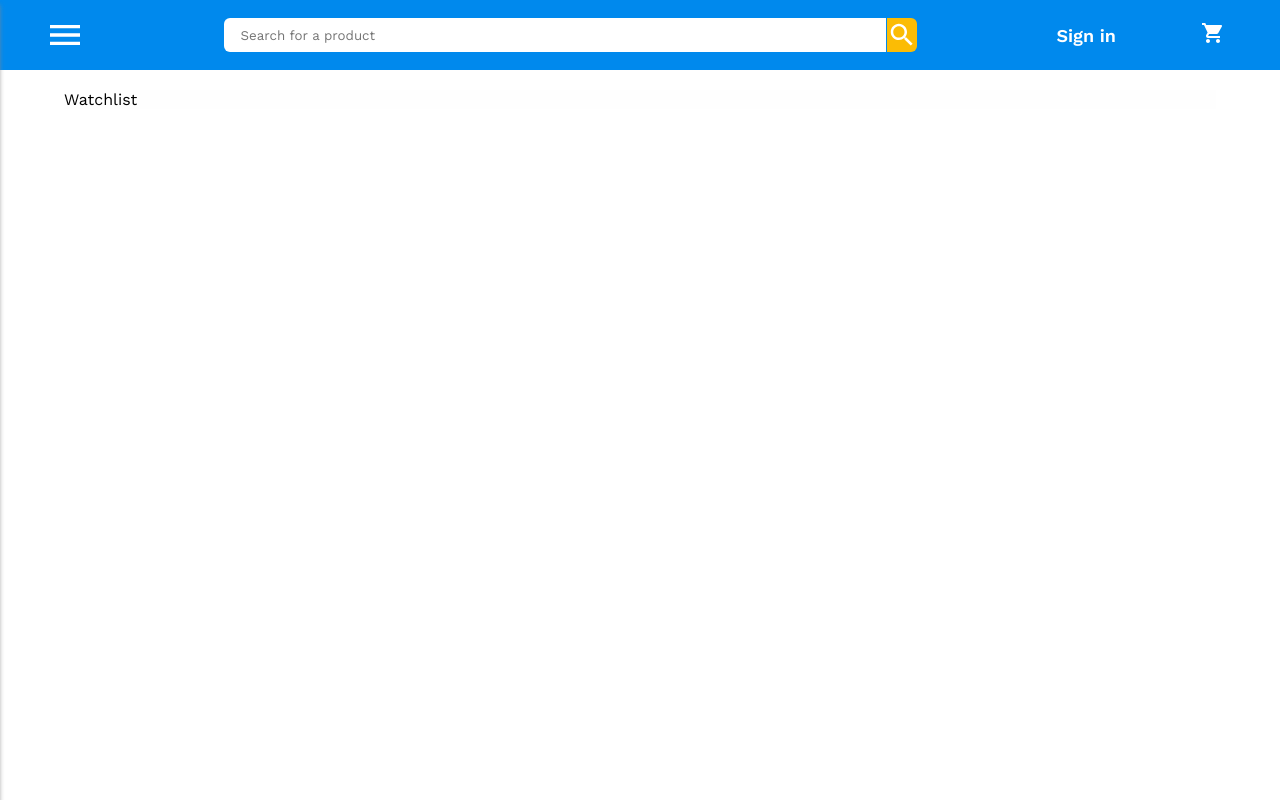
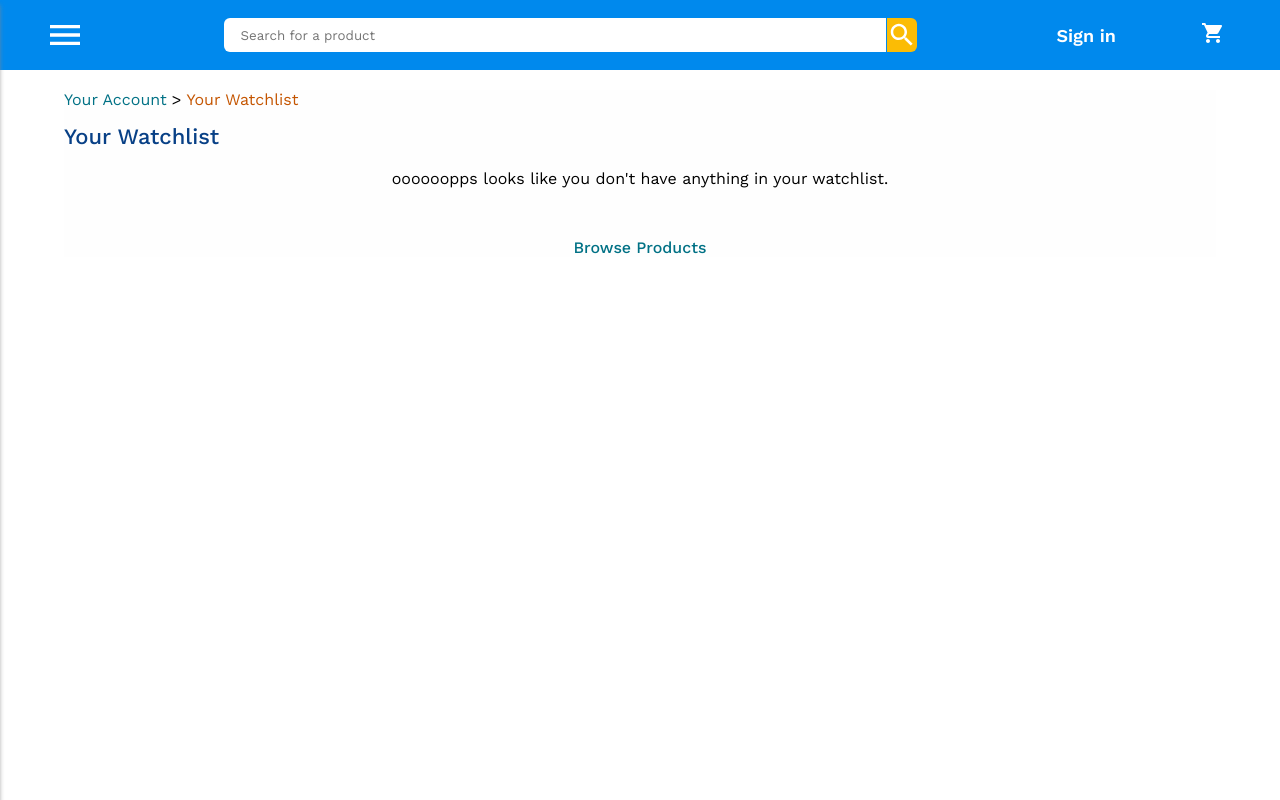
Before and after one commit to peterbeeshop/pbee-tech-frontend-, a React (Create React App) app: page /account/watchlist in a window 1280 px wide. Built offline with nearby package versions, Linux system fonts and the light colour scheme.

Commit message:
worked on the watchlist screen when empty

```diff
--- a/src/App.tsx
+++ b/src/App.tsx
@@ -22,7 +22,7 @@ export const router = createBrowserRouter([
     errorElement: <ErrorPage />,
     children: [
       {
-        path: '/home',
+        path: '/',
         element: <Homepage />,
       },
       {
--- /dev/null
+++ b/src/pages/account/watchlist/index.module.scss
@@ -0,0 +1,24 @@
+@import '../../../assets/global.module.scss';
+
+
+.container {
+    // background-color: aqua;
+
+    .emptyWatchlist {
+        display: flex;
+        justify-content: center;
+        align-items: center;
+        flex-direction: column;
+
+        .link {
+            margin-top: 50px;
+            font-weight: 500;
+            color: $light-text-color;
+            text-decoration: none;
+
+            &:hover {
+                color: $hover-color ;
+            }
+        }
+    }
+}
--- a/src/pages/account/watchlist/index.tsx
+++ b/src/pages/account/watchlist/index.tsx
@@ -1,7 +1,40 @@
-import React from 'react'
+import { Link } from 'react-router-dom'
+import styles from './index.module.scss'
 
 const Watchlist = () => {
-  return <div>Watchlist</div>
+  const mywatchlist = [
+    // { price: '$200', nameOfProduct: 'iphone 6', imagesOfProduct: '' },
+    // { price: '$300', nameOfProduct: 'iphone 7 plus', imagesOfProduct: '' },
+  ]
+
+  return (
+    <div className={styles.container}>
+      <section className={styles.breadcrumb}>
+        <div className={styles.subHeading}>
+          <Link className={styles.linkTag} to={'/account'}>
+            Your Account
+          </Link>{' '}
+          &gt;
+          <p>Your Watchlist</p>
+        </div>
+        <h5>Your Watchlist</h5>
+      </section>
+      <div className={styles.content}>
+        {mywatchlist.length === 0 ? (
+          <div className={styles.emptyWatchlist}>
+            <p>
+              oooooopps looks like you don't have anything in your watchlist.
+            </p>
+            <Link className={styles.link} to={'/home'}>
+              Browse Products
+            </Link>
+          </div>
+        ) : (
+          'some staff to show'
+        )}
+      </div>
+    </div>
+  )
 }
 
 export default Watchlist
--- a/src/pages/login/index.tsx
+++ b/src/pages/login/index.tsx
@@ -9,7 +9,7 @@ const Login = () => {
   return (
     <div className={styles.container}>
       <div className={styles.blueContainer}>
-        <Link to="/home">
+        <Link to="/">
           <img src={logo} alt="logo" className={styles.logo} />
         </Link>
         <div className={styles.innerContainer}>
--- a/src/pages/signup/index.tsx
+++ b/src/pages/signup/index.tsx
@@ -9,7 +9,7 @@ const SignUp = () => {
   return (
     <div className={styles.container}>
       <div className={styles.blueContainer}>
-        <Link to="/home">
+        <Link to="/">
           <img src={logo} alt="logo" className={styles.logo} />
         </Link>
         <div className={styles.innerContainer}>
```
